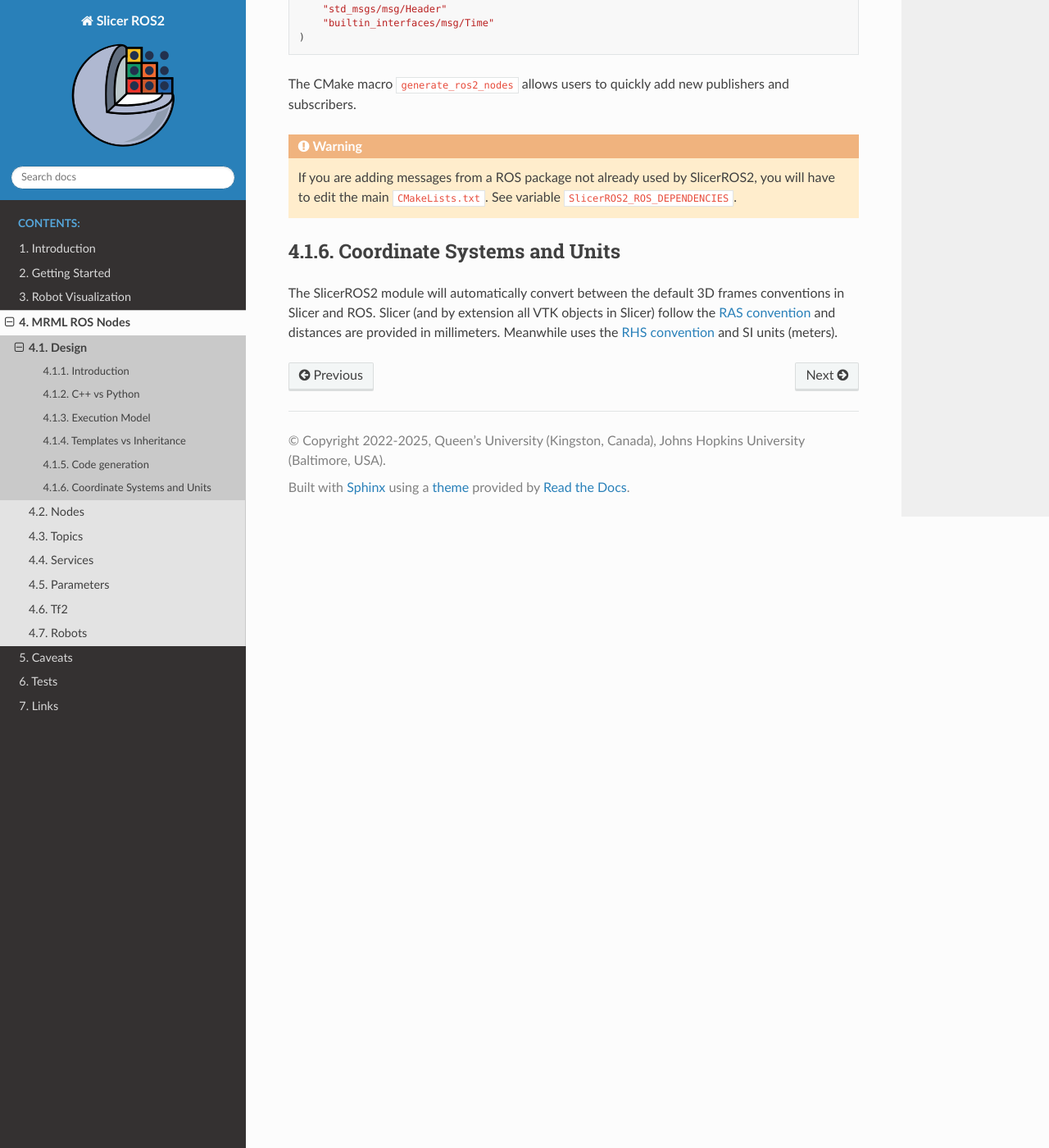
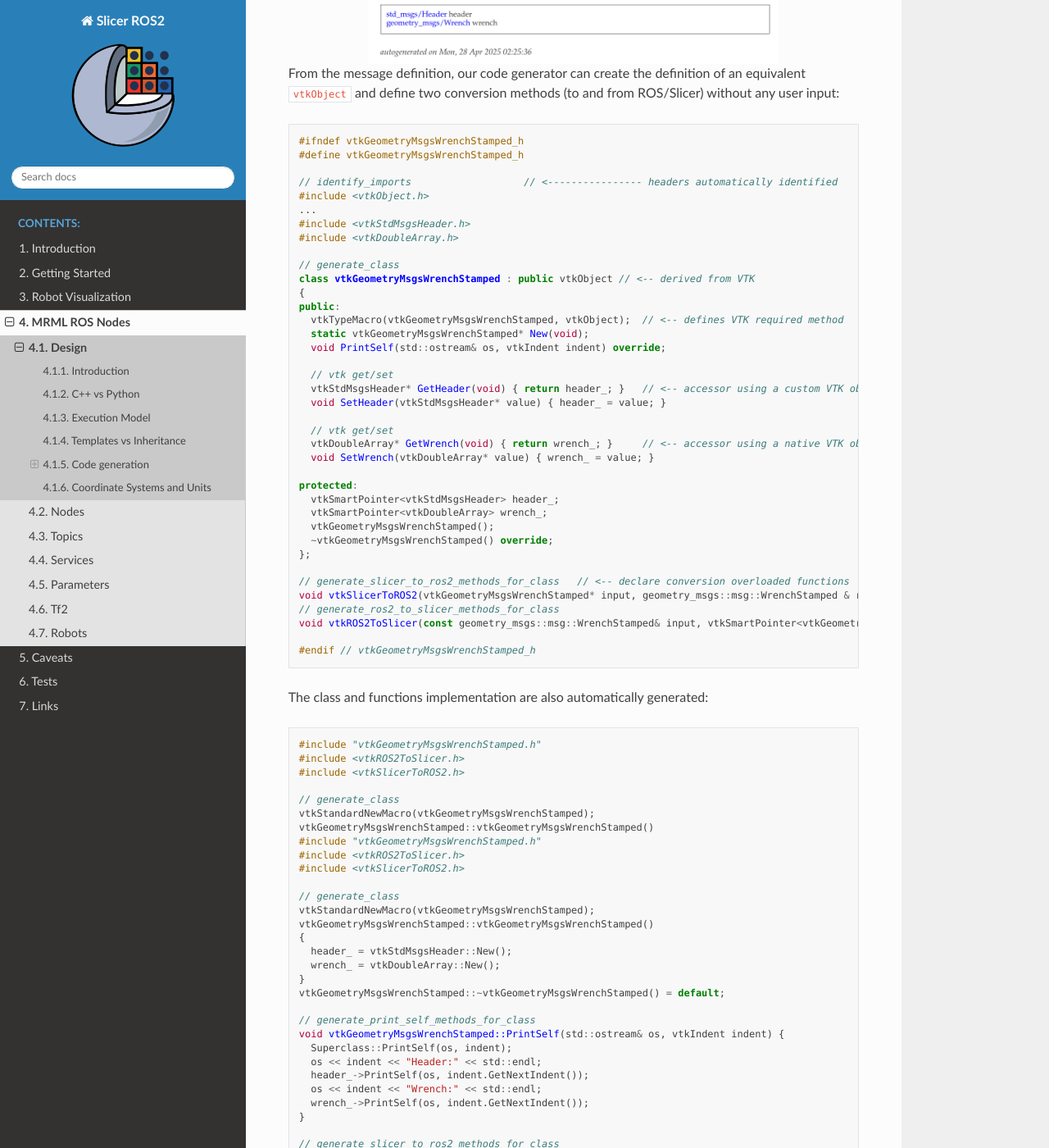
Before and after one commit to rosmed/slicer_ros2_module, a Sphinx documentation site: the page built from docs/pages/nodes/design.rst, in a window 1280 px wide and 1400 px high, scrolled down 2351 px. Shown: the whole window at 82% size. Built offline with Sphinx 7.4.7 and the Read the Docs theme 3.1.0, drawn with Linux system fonts in a browser that asks for light colours; some of the changed text lies outside the part shown.

```diff
--- a/docs/pages/nodes/design.rst
+++ b/docs/pages/nodes/design.rst
@@ -104,10 +107,130 @@ This can be extremely tedious, so we added a code generator that can
 create a VTK object matching a ROS message.  The code generator will
 also create the overloaded conversion methods (``vtkSlicerToROS2`` and
 ``vtkROS2ToSlicer``) as well as code to call all the macros required
-to create the publisher or subscriber node.  The macro
-``generate_ros2_nodes`` is used in ``MRML/CMakeLists.txt`` and one can
-add new ROS messages types.  New publisher and subscriber nodes will
-be available after the SlicerROS2 module is recompiled.
+to create the publisher or subscriber node.
+
+Example
+-------
+
+For example, the ``WrenchStamped`` ROS message contains a ``header``
+and a ``wrench``:
+
+.. image:: /images/wrench-stamped-msg.png
+  :width: 500
+  :align: center
+
+From the message definition, our code generator can create the
+definition of an equivalent ``vtkObject`` and define two conversion
+methods (to and from ROS/Slicer) without any user input:
+
+.. code-block:: c++
+
+   #ifndef vtkGeometryMsgsWrenchStamped_h
+   #define vtkGeometryMsgsWrenchStamped_h
+
+   // identify_imports                   // <---------------- headers automatically identified
+   #include <vtkObject.h>
+   ...
+   #include <vtkStdMsgsHeader.h>
+   #include <vtkDoubleArray.h>
+
+   // generate_class
+   class vtkGeometryMsgsWrenchStamped : public vtkObject // <-- derived from VTK
+   {
+   public:
+     vtkTypeMacro(vtkGeometryMsgsWrenchStamped, vtkObject);  // <-- defines VTK required method
+     static vtkGeometryMsgsWrenchStamped* New(void);
+     void PrintSelf(std::ostream& os, vtkIndent indent) override;
+
+     // vtk get/set
+     vtkStdMsgsHeader* GetHeader(void) { return header_; }   // <-- accessor using a custom VTK object
+     void SetHeader(vtkStdMsgsHeader* value) { header_ = value; }
+
+     // vtk get/set
+     vtkDoubleArray* GetWrench(void) { return wrench_; }     // <-- accessor using a native VTK object
+     void SetWrench(vtkDoubleArray* value) { wrench_ = value; }
+
+   protected:
+     vtkSmartPointer<vtkStdMsgsHeader> header_;
+     vtkSmartPointer<vtkDoubleArray> wrench_;
+     vtkGeometryMsgsWrenchStamped();
+     ~vtkGeometryMsgsWrenchStamped() override;
+   };
+
+   // generate_slicer_to_ros2_methods_for_class   // <-- declare conversion overloaded functions
+   void vtkSlicerToROS2(vtkGeometryMsgsWrenchStamped* input, geometry_msgs::msg::WrenchStamped & result, const std::shared_ptr<rclcpp::Node>& rosNode);
+   // generate_ros2_to_slicer_methods_for_class
+   void vtkROS2ToSlicer(const geometry_msgs::msg::WrenchStamped& input, vtkSmartPointer<vtkGeometryMsgsWrenchStamped> result);
+
+   #endif // vtkGeometryMsgsWrenchStamped_h
+
+
+The class and functions implementation are also automatically generated:
+
+.. code-block:: c++
+
+   #include "vtkGeometryMsgsWrenchStamped.h"
+   #include <vtkROS2ToSlicer.h>
+   #include <vtkSlicerToROS2.h>
+
+   // generate_class
+   vtkStandardNewMacro(vtkGeometryMsgsWrenchStamped);
+   vtkGeometryMsgsWrenchStamped::vtkGeometryMsgsWrenchStamped()
+   #include "vtkGeometryMsgsWrenchStamped.h"
+   #include <vtkROS2ToSlicer.h>
+   #include <vtkSlicerToROS2.h>
+
+   // generate_class
+   vtkStandardNewMacro(vtkGeometryMsgsWrenchStamped);
+   vtkGeometryMsgsWrenchStamped::vtkGeometryMsgsWrenchStamped()
+   {
+     header_ = vtkStdMsgsHeader::New();
+     wrench_ = vtkDoubleArray::New();
+   }
+   vtkGeometryMsgsWrenchStamped::~vtkGeometryMsgsWrenchStamped() = default;
+
+   // generate_print_self_methods_for_class
+   void vtkGeometryMsgsWrenchStamped::PrintSelf(std::ostream& os, vtkIndent indent) {
+     Superclass::PrintSelf(os, indent);
+     os << indent << "Header:" << std::endl;
+     header_->PrintSelf(os, indent.GetNextIndent());
+     os << indent << "Wrench:" << std::endl;
+     wrench_->PrintSelf(os, indent.GetNextIndent());
+   }
+
+   // generate_slicer_to_ros2_methods_for_class
+   void vtkSlicerToROS2(vtkGeometryMsgsWrenchStamped* input, geometry_msgs::msg::WrenchStamped & result, const std::shared_ptr<rclcpp::Node>& rosNode) {
+     (void)rosNode; // Suppress unused parameter warning
+     vtkSlicerToROS2(input->GetHeader(), result.header, rosNode);
+     vtkSlicerToROS2(input->GetWrench(), result.wrench, rosNode);
+   }
+
+   // generate_ros2_to_slicer_methods_for_class
+   void vtkROS2ToSlicer(const geometry_msgs::msg::WrenchStamped& input, vtkSmartPointer<vtkGeometryMsgsWrenchStamped> result) {
+     vtkSmartPointer<vtkStdMsgsHeader> header = vtkSmartPointer<vtkStdMsgsHeader>::New();
+     vtkROS2ToSlicer(input.header, header);
+     result->SetHeader(header);
+     vtkSmartPointer<vtkDoubleArray> wrench = vtkSmartPointer<vtkDoubleArray>::New();
+     vtkROS2ToSlicer(input.wrench, wrench);
+     result->SetWrench(wrench);
+   }
+
+Since the build process for Slicer can also create Python wrappers for
+all VTK objects, the ``vtkGeometryMsgsWrenchStamped`` is also
+accessible in the Slicer Python interpreter:
+
+.. image:: /images/wrench-stamped-Slicer-python.png
+  :width: 500
+  :align: center
+
+CMake integration
+-----------------
+
+Finally, we added a CMake macro to easily call the code generator in
+the build process.  The macro ``generate_ros2_nodes`` is used in
+``MRML/CMakeLists.txt`` and one can add new ROS messages types.  New
+publisher and subscriber nodes will be available after the SlicerROS2
+module is recompiled.
 
 .. code-block:: CMake
 
@@ -150,6 +275,6 @@ The SlicerROS2 module will automatically convert between the default
 3D frames conventions in Slicer and ROS.  Slicer (and by extension all
 VTK objects in Slicer) follow the `RAS convention
 <https://www.slicer.org/wiki/Coordinate_systems>`_ and distances are
-provided in millimeters.  Meanwhile uses the `RHS convention
+provided in millimeters.  Meanwhile ROS uses the `RHS convention
 <https://https://en.wikipedia.org/wiki/Right-hand_rule>`_ and SI units
 (meters).
```
Also changed, not shown: other parts of docs/pages/nodes/design.rst (+5 -0 lines), README.md (+3 -1 lines), docs/pages/features.rst (+9 -0 lines), docs/pages/nodes/robots.rst (+8 -4 lines), docs/pages/robot-visualization.rst (+7 -5 lines), docs/images/wrench-stamped-Slicer-python.png (added), docs/images/wrench-stamped-msg.png (added).
